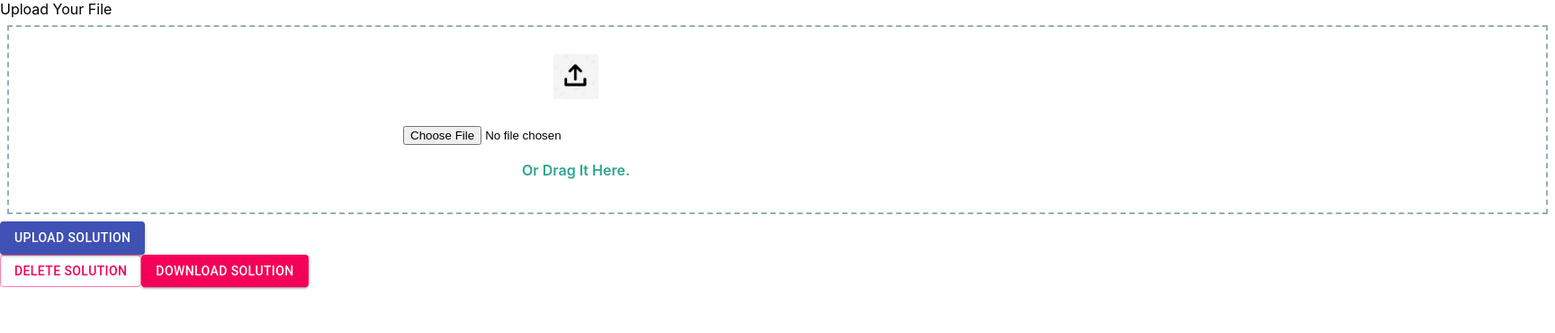
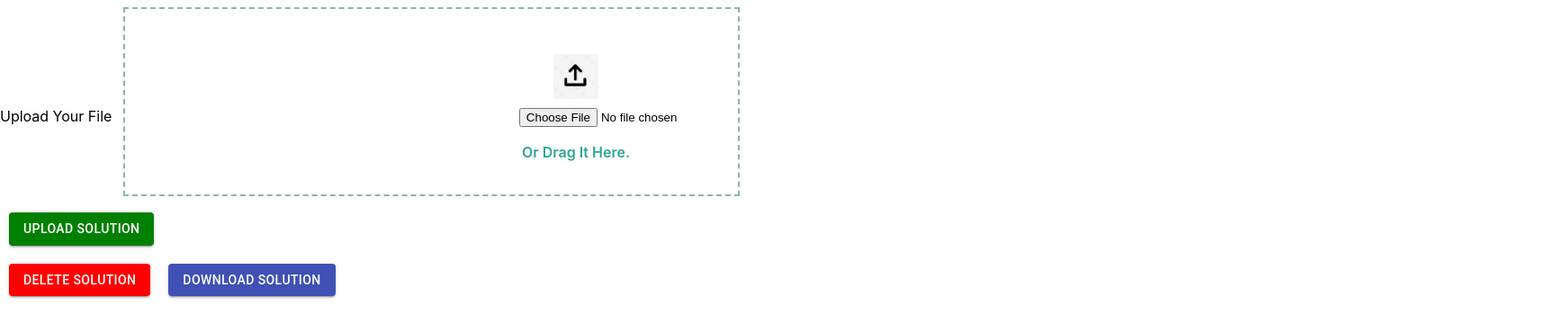
Before and after one commit to sad-coders/OnlinEd_frontend, a React (Create React App) app: page /upload in a window 1280 px wide. Shown: the top 370 px of the page at 90% size, 1728 px wide, since content can reach past the window. Built offline with nearby package versions, Linux system fonts and the light colour scheme.

Commit message:
assignment submission

```diff
--- a/src/App.js
+++ b/src/App.js
@@ -18,7 +18,7 @@ function App() {
     <GlobalProvider>
       <BrowserRouter>
         <Routes>
-          <Route path="/student" element={<Assignment />} />
+          <Route path="/student" element={<Classrooms />} />
           <Route path="/faculty" element={<Home />} />
           <Route path="/upload" element={<UploadFile />} />
           <Route path="/verify/:userId" element={<Verify />} />
--- a/src/components/UploadFile/UploadFile.css
+++ b/src/components/UploadFile/UploadFile.css
@@ -7,7 +7,7 @@
   padding: 120px 0px 85px 35%;
   text-align: center !important;
   margin: 0;
-  width: 100% !important;
+  /*width: 100% !important;*/
 }
 .files input:focus {
   outline: 2px dashed #92b0b3;
--- a/src/components/UploadFile/UploadFile.js
+++ b/src/components/UploadFile/UploadFile.js
@@ -2,6 +2,7 @@ import React, { useState } from "react";
 import { Buffer } from "buffer";
 import axios from "axios";
 import "./UploadFile.css";
+import { Box } from "@material-ui/core";
 import Button from "@material-ui/core/Button";
 // import { deleteSolution } from "../../../../OnlinEd/controller/solutionController";
 
@@ -91,28 +92,41 @@ const UploadFile = () => {
   };
 
   return (
-    <div className="container">
-      <div className="row">
-        <div className="col-md-6">
+    <>
       <form method="post" onSubmit={onSubmit}>
         <div className="form-group files">
           <label>Upload Your File </label>
           <input
             type="file"
             name="file"
+            width={"0"}
             onChange={onInputChange}
             className="form-control"
             multiple=""
           />
         </div>
-
-            <Button variant="contained" color="primary" type="submit">
+        <Button
+          variant="contained"
+          style={{
+            backgroundColor: 'green',
+            color: 'white',
+            margin : '10px'
+          }}
+          type="submit">
           Upload Solution
         </Button>
       </form>
+      <Box
+      display = "flex"
+      justifyContents = "space-around"
+      >
         <Button
-            variant="outlined"
-            color="secondary"
+          variant="contained"
+          style={{
+            backgroundColor: 'red',
+            color: 'white',
+            margin : '10px'
+          }}
           onClick={onDeleteSoltuion}
           type="submit"
         >
@@ -121,20 +135,26 @@ const UploadFile = () => {
 
         <Button
           variant="contained"
-            color="secondary"
+          color="primary"
+          //display = "block"
+          style={{
+            margin : '10px'
+          }}
           onClick={onDownloadSoltuion}
           type="submit"
         >
           Download Solution
         </Button>
+      </Box>
+
+
+
       {/* <href
             download={"solution.pdf"}
             // style={{ visibility: "hidden" }}
             id={"download"}
           ></href> */}
-        </div>
-      </div>
-    </div>
+    </>
   );
 };
 
--- a/src/components/student/Assignment/Assignment.js
+++ b/src/components/student/Assignment/Assignment.js
@@ -2,6 +2,7 @@ import { useContext, useEffect } from "react"
 import { GlobalContext } from "../../../context/GlobalState"
 import AssignmentContent from "./AssignmentContent"
 import AssignmentHeader from "./AssignmentHeader"
+import { Container, Divider } from "@material-ui/core"
 import AssignmentSubmission from "./AssignmentSubmission"
 import { Grid } from "@material-ui/core"
 const Assignment = () => {
@@ -20,7 +21,7 @@ const Assignment = () => {
                             direction="column"
                             alignItems="center"
                             justifyContent="center"
-                            style={{ marginTop: '2rem'}}
+                            style={{ marginTop: '2rem' }}
                             spacing={2}>
                             <Grid item>
                                 <AssignmentHeader
@@ -30,17 +31,18 @@ const Assignment = () => {
                                     assignmentTitle={assignment.assignmentTitle}
                                 />
                             </Grid>
-                            <Grid item>
+
+                            <Grid item
+                                style={{ maxWidth: 555 }}
+                            >
                                 <AssignmentContent
                                     question={assignment.content}
                                     questionLink={assignment.link}
                                 />
                             </Grid>
+
                             <Grid item>
-
                                 <AssignmentSubmission />
-
-                                <Grid />
                             </Grid>
                         </Grid>
                     </>
--- a/src/components/student/Assignment/AssignmentContent.js
+++ b/src/components/student/Assignment/AssignmentContent.js
@@ -3,7 +3,10 @@ import { Link } from "react-router-dom"
 
 function AssignmentContent({ question, questionLink }) {
     return (<>
-        <Typography>
+        <Typography
+        variant="p"
+        component={"span"}
+        >
             {question}
         </Typography>
         <Link to={questionLink}>{questionLink}</Link>
--- a/src/components/student/Assignment/AssignmentHeader.js
+++ b/src/components/student/Assignment/AssignmentHeader.js
@@ -1,9 +1,12 @@
+import { Divider } from "@material-ui/core";
 import { Grid, Typography } from "@mui/material";
 
 function AssignmentHeader({ assignmentTitle, authorName, postedOn, dueDate }) {
     return (
         <>
-            <Grid container >
+            <Grid container
+            display={"flex"}
+            >
                 <Grid item xs={12}
                     display="flex"
                     justifyContent={"space-between"}
@@ -35,6 +38,7 @@ function AssignmentHeader({ assignmentTitle, authorName, postedOn, dueDate }) {
                     </Typography>
                 </Grid>
             </Grid>
+            <hr/>
         </>
     )
 }
--- a/src/components/student/Assignment/AssignmentSubmission.js
+++ b/src/components/student/Assignment/AssignmentSubmission.js
@@ -1,12 +1,11 @@
 import { Typography } from "@mui/material";
+import UploadFile from "../../UploadFile/UploadFile";
 
 function AssignmentSubmission(){
     return (
         <>
-            <Typography>
-                Your Work
-            </Typography>
-            {/** TODO: submission button */}
+
+            <UploadFile/>
         </>
     )
 }
--- a/src/components/student/classrooms/Classrooms.js
+++ b/src/components/student/classrooms/Classrooms.js
@@ -13,14 +13,14 @@ function Classrooms() {
                 <Grid
                     container
                     direction="row"
-                    alignItems="start"
+                    alignItems="flex-start"
                     justifyContent="center"
                     style={{marginTop : '2rem'}}
                     spacing={2}>
                     {
                         classrooms.map((classroom, i) =>
-                            <Grid item>
-                                <ClassroomCard key={i} classroom={classroom} />
+                            <Grid item key={i} >
+                                <ClassroomCard classroom={classroom} />
                             </Grid>
                         )
                     }
```
Lines whose indentation alone changed are shown as unchanged.
